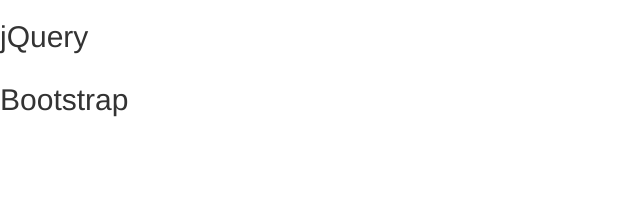
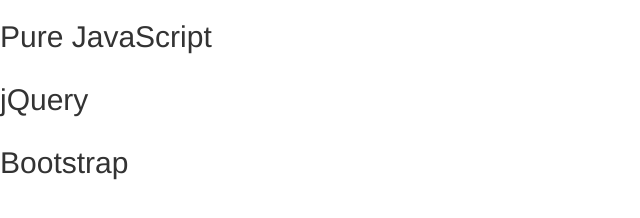
Before and after one commit to assemblee-virtuelle/semantic_forms_client_js, a plain HTML site: page index.html in a window 1280 px wide. Shown: the whole page, without its empty margins (0-640 px from the left). Drawn offline with Linux system fonts and the light colour scheme; no server answers.

Commit message:
set distant Host URL; uncomment Pure JavaScript template block in script.js

```diff
--- a/index.html
+++ b/index.html
@@ -12,6 +12,7 @@
   <script src="script.js"></script>
 </head>
 <body>
+<h2>Pure JavaScript</h2>
 <fieldset id="myForm"></fieldset>
 <h2>jQuery</h2>
 <fieldset id="myFormJQuery"></fieldset>
```
